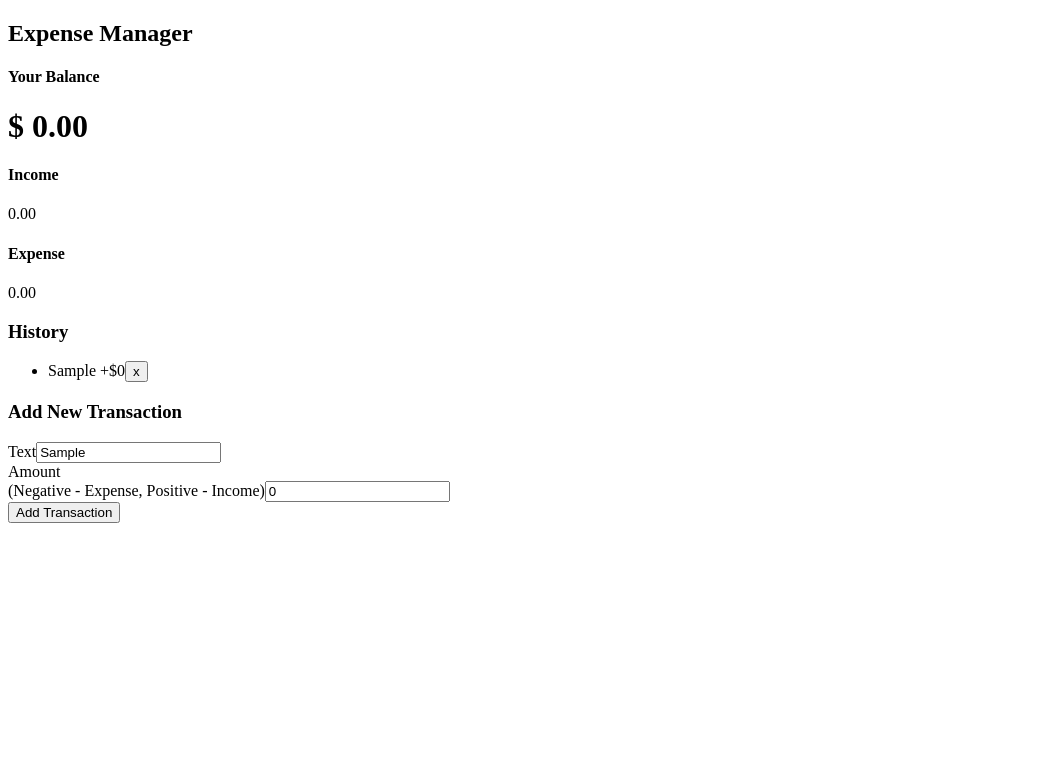
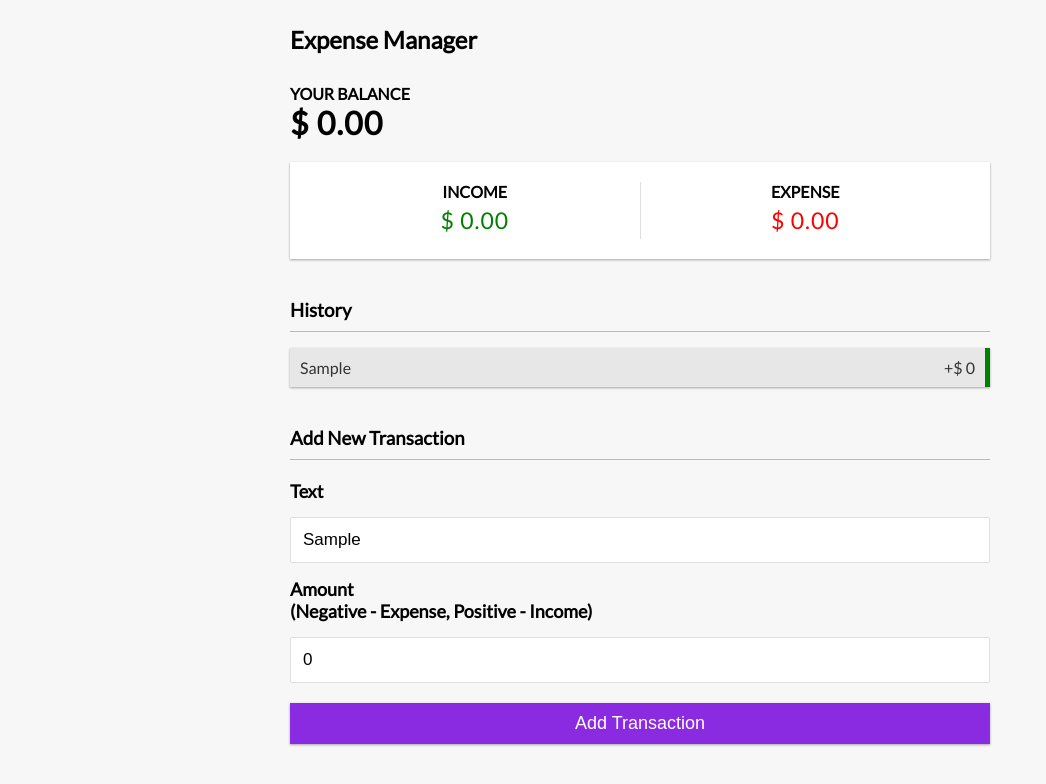
Before and after one commit to asimazher/expense-management-system, a React (Create React App) app: page / in a window 1280 px wide. Both pictures are taken after typing "Sample" into the empty fields and a click on the button "Add Transaction". Shown: the top 784 px of the page, without its empty margins (0-1046 px from the left). Built offline with nearby package versions, Linux system fonts and the light colour scheme.

Commit message:
styling applied

```diff
--- a/src/App.css
+++ b/src/App.css
@@ -1,4 +1,170 @@
-.App {
+@import url('https://fonts.googleapis.com/css?family=Lato&display=swap');
+
+:root {
+  --box-shadow: 0 1px 3px rgba(0, 0, 0, 0.12), 0 1px 2px rgba(0, 0, 0, 0.24);
+}
+
+* {
+  box-sizing: border-box;
+}
+
+body {
+  background-color: #f7f7f7;
+  display: flex;
+  flex-direction: column;
+  align-items: center;
+  justify-content: center;
+  min-height: 100vh;
+  margin: 0;
+  font-family: 'Lato', sans-serif;
+}
+
+.container {
+  margin: 30px auto;
+  width: 700px;
+}
+
+h1 {
+  letter-spacing: 1px;
+  margin: 0;
+}
+
+h3 {
+  border-bottom: 1px solid #bbb;
+  padding-bottom: 10px;
+  margin: 40px 0 10px;
+}
+
+h4 {
+  margin: 0;
+  text-transform: uppercase;
+}
+
+.inc-exp-container {
+  background-color: #fff;
+  box-shadow: var(--box-shadow);
+  padding: 20px;
+  display: flex;
+  justify-content: space-between;
+  margin: 20px 0;
+}
+
+.inc-exp-container > div {
+  flex: 1;
+  text-align: center;
+}
+
+.inc-exp-container > div:first-of-type {
+  border-right: 1px solid #dedede;
+}
+
+.money {
+  font-size: 23px;
+  letter-spacing: 1px;
+  margin: 5px 0;
+}
+
+.money.plus {
+  color: green;
+}
+
+.money.minus {
+  color: red;
+}
+
+label {
+  font-size: 18px;
+  font-weight: bold ;
+  display: inline-block;
+  margin: 10px 0;
+}
+
+input[type='text'],
+input[type='number'] {
+  border: 1px solid #dedede;
+  border-radius: 2px;
+  display: block;
+  font-size: 17px;
+  margin: 05px 0px;
+  padding: 12px;
+  width: 100%;
+}
+
+.btn {
+  cursor: pointer;
+  background-color: blueviolet;
+  box-shadow: var(--box-shadow);
+  color: #fff;
+  border: 0;
+  display: block;
+  font-size: 18px;
+  margin: 20px 0px 50px;
+  padding: 10px;
+  width: 100%;
+}
+
+.btn:focus,
+.delete-btn:focus {
+  outline: 0;
+}
+
+.list {
+  list-style-type: none;
+  padding: 0;
+  margin-bottom: 40px;
+}
+
+.list li {
+  background-color: #e7e7e7;
+  box-shadow: var(--box-shadow);
+  color: #333;
+  display: flex;
+  justify-content: space-between;
+  position: relative;
+  padding: 10px;
+  margin: 10px 0;
+}
+
+.list li.plus {
+  border-right: 5px solid green;
+}
+
+.list li.minus {
+  border-right: 5px solid red;
+}
+
+.delete-btn {
+  cursor: pointer;
+  background-color: #e74c3c;
+  border: 0;
+  color: #fff;
+  font-size: 20px;
+  line-height: 20px;
+  padding: 2px 5px;
+  position: absolute;
+  top: 50%;
+  left: 0;
+  transform: translate(-100%, -50%);
+  opacity: 0;
+  transition: opacity 0.3s ease;
+}
+
+.list li:hover .delete-btn {
+  opacity: 1;
+}
+
+@media (max-width: 320px) {
+  .container {
+    width: 300px;
+  }
+}
+
+
+
+/* ------------------------------------------------------------------- */
+
+
+/* .App {
   text-align: center;
 }
 
@@ -35,4 +201,4 @@
   to {
     transform: rotate(360deg);
   }
-}
+} */
--- a/src/components/IncomeExpenses.js
+++ b/src/components/IncomeExpenses.js
@@ -15,11 +15,11 @@
     <div className='inc-exp-container'>
         <div>
             <h4>Income</h4>
-            <p className='money plus'>{income}</p>
+            <p className='money plus'>$ {income}</p>
         </div>
         <div>
             <h4>Expense</h4>
-            <p className='money minus'>{expense}</p>
+            <p className='money minus'>$ {expense}</p>
         </div>
 
     </div>
--- a/src/components/Transaction.js
+++ b/src/components/Transaction.js
@@ -9,7 +9,7 @@
   return (
     <div>
         <li className={ transaction.amount < 0 ? 'minus' : 'plus'}>
-                {transaction.text} <span>{sign}${Math.abs(transaction.amount)}</span>
+                {transaction.text} <span>{sign}$ {Math.abs(transaction.amount)}</span>
                 <button className='delete-btn' onClick={() => deleteTransaction(transaction.id)}>x</button>
         </li>
 
```
